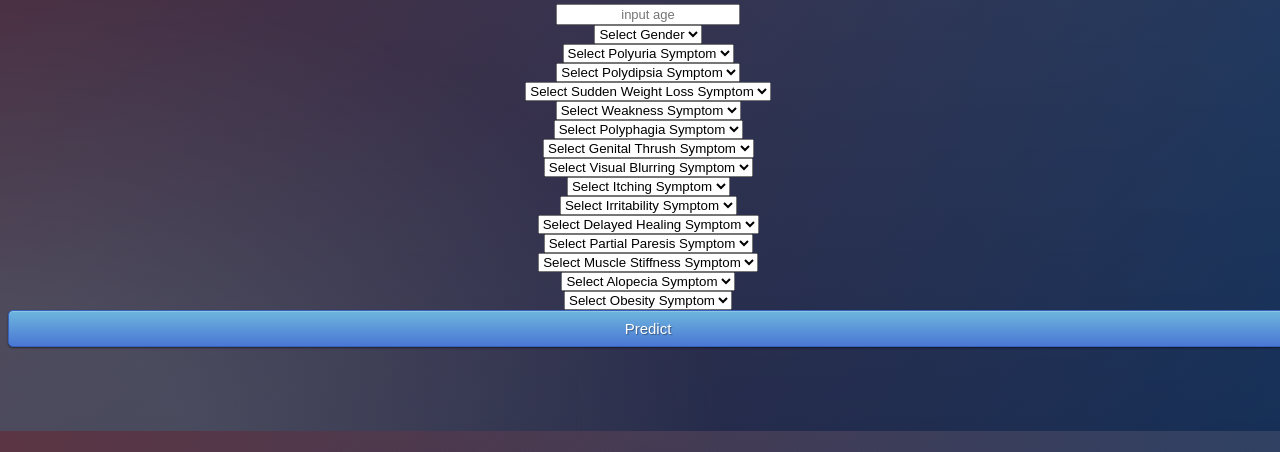
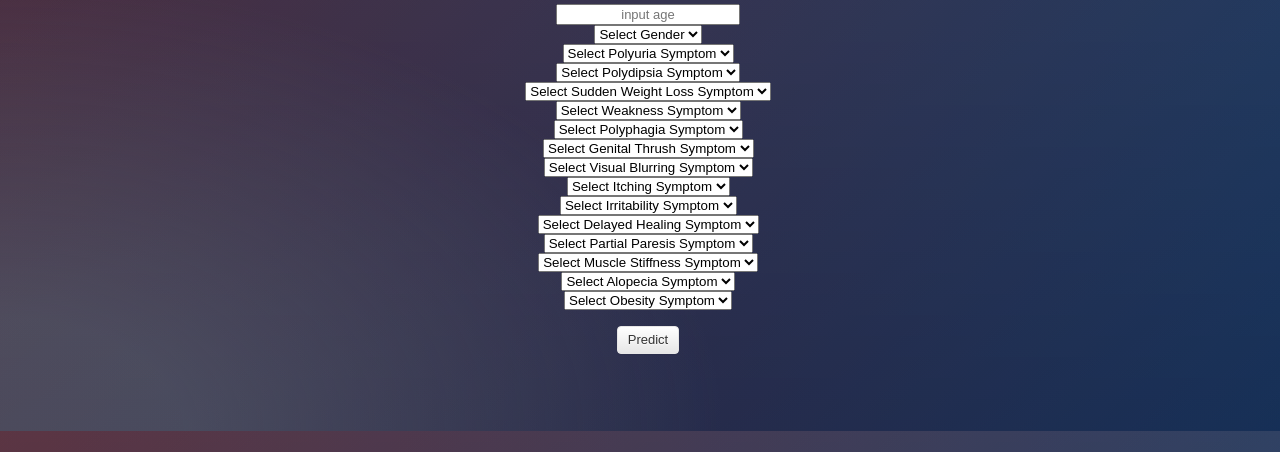
Before and after one commit to zinabu-dot/Risk-prediction-early-stage-diabetes, a Flask app: page / in a window 1280 px wide. Shown: the part 369-821 px from the top of the page. Run offline with Flask 3, Linux system fonts and the light colour scheme; parts of the project's set-up code (start-up, migrations or seed data) failed here and were passed over.

Commit message:
css changed commit

```diff
--- a/static/css/style.css
+++ b/static/css/style.css
@@ -101,9 +101,9 @@ select {
 	text-align: center;
 }
 
-button {
-	margin-top: 1rem;
-	margin: auto;
+.btn {
+	/* margin-top: 1rem; */
+	margin: 1rem auto auto auto;
 	display: block;
 	text-align: center;
 }
@@ -111,6 +111,6 @@ button {
 p {
 	color: rgb(222, 224, 235);
 	font-size: 13px;
-	background-color: skyblue;
+	background-color: rgb(14, 16, 16);
 	border-radius: 4px;
 }
--- a/templates/index.html
+++ b/templates/index.html
@@ -115,7 +115,7 @@
 							<option value="1">Yes</option>
 						</select>
 
-        <button type="submit" class="btn btn-primary btn-block btn-large">Predict</button>
+        <button type="submit" class="btn">Predict</button>
     </form>
 
 	<p class="pred"> {{ prediction_text }} </p>
```
